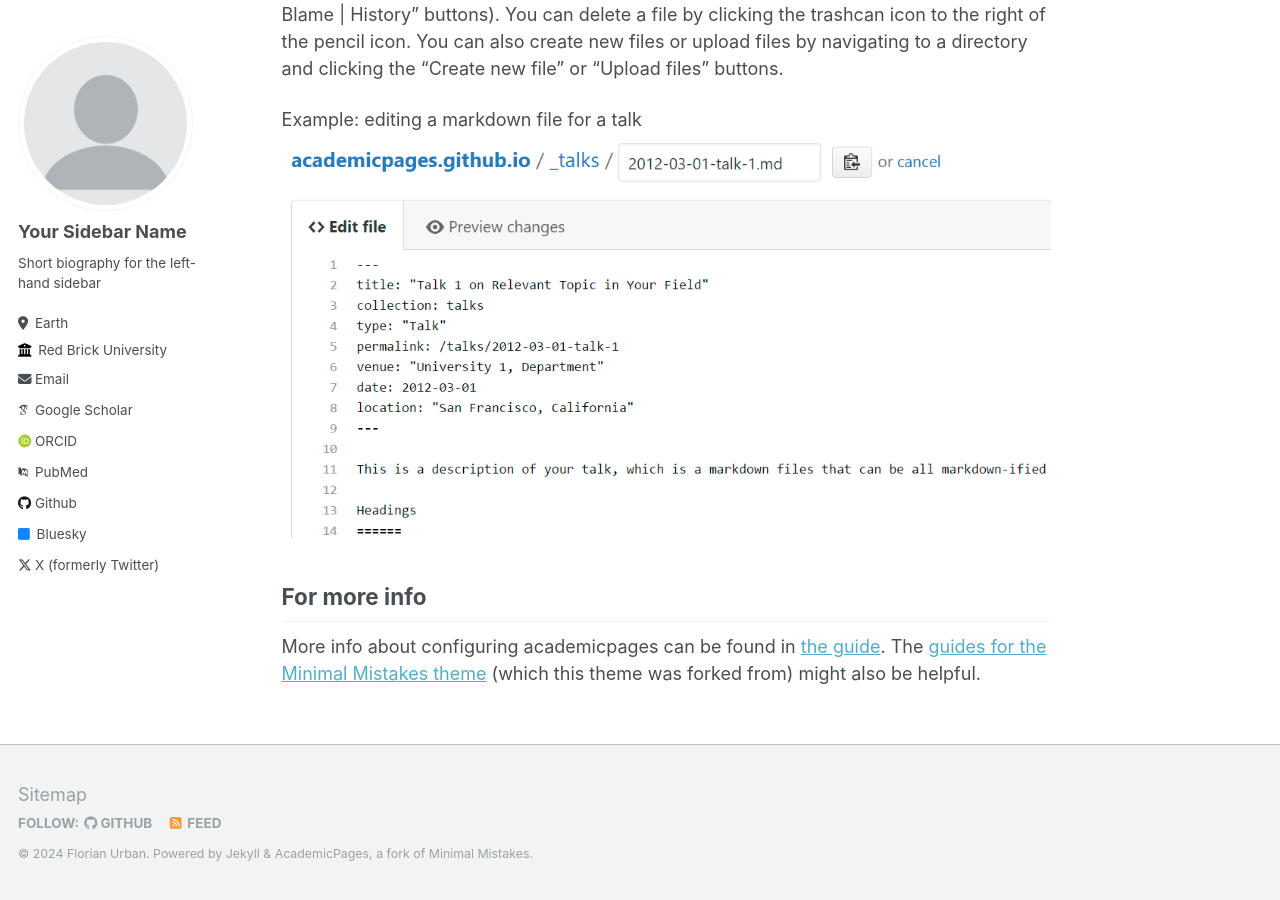
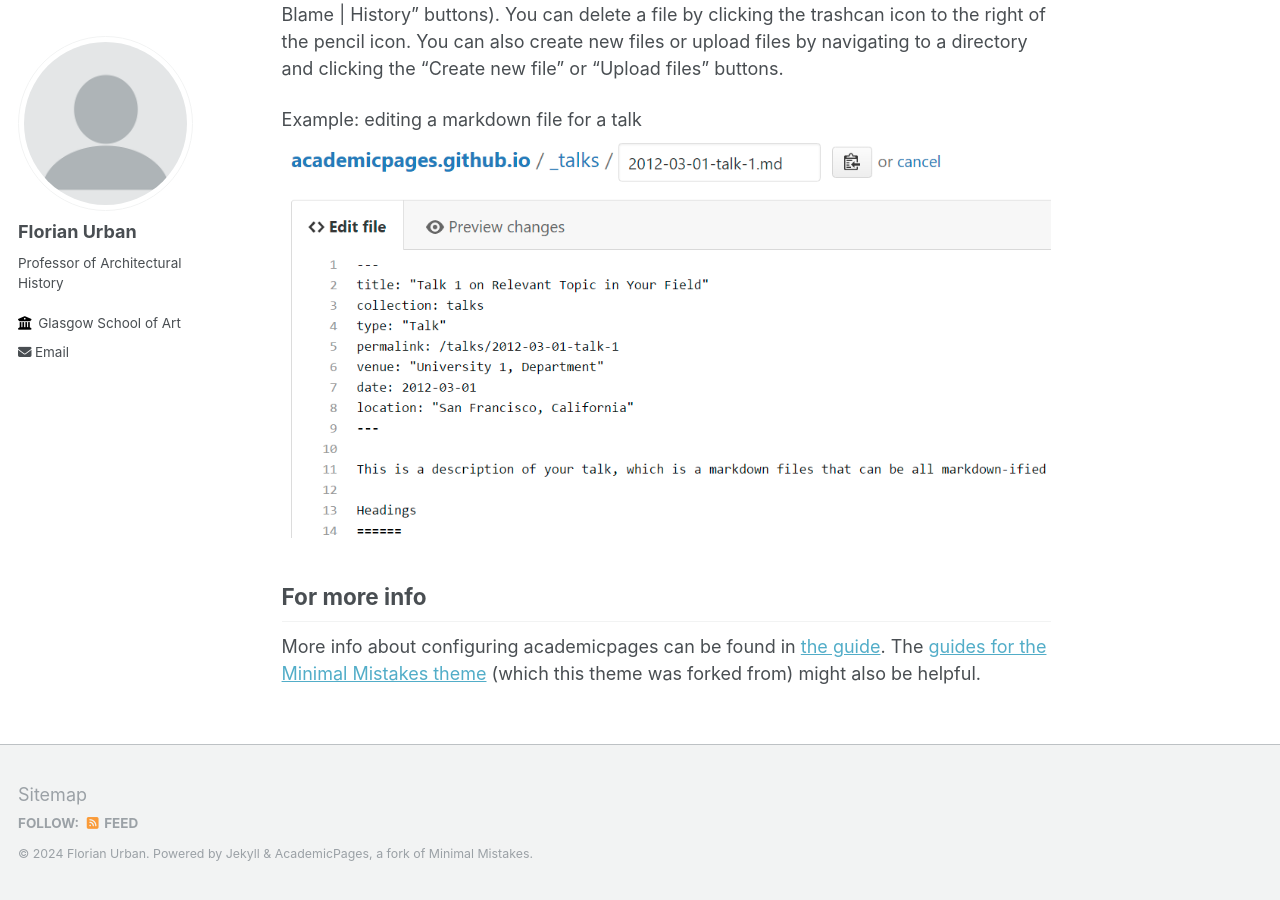
Before and after one commit to florianurban/florianurban.github.io, a Jekyll site: the page built from _pages/about.md, in a window 1280 px wide and 900 px high, scrolled down 2463 px. Built offline with Jekyll 4.4.1, drawn with Linux system fonts in a browser that asks for light colours; some web fonts are replaced.

Commit message:
Update _config.yml

```diff
--- a/_config.yml
+++ b/_config.yml
@@ -22,32 +22,32 @@ repository               : "academicpages/academicpages.github.io"
 author:
   # Biographic information
   avatar           : "profile.png"
-  name             : "Your Sidebar Name"
+  name             : "Florian Urban"
   pronouns         : # example: "she/her"
-  bio              : "Short biography for the left-hand sidebar"
-  location         : "Earth"
-  employer         : "Red Brick University"
+  bio              : "Professor of Architectural History"
+  location         : #"Earth"
+  employer         : "Glasgow School of Art"
   uri              : # URL
-  email            : "none@example.org"
+  email            : "f.urban@gsa.ac.uk"
 
   # Academic websites
   arxiv            : # URL - Update with the correct link to your profile
-  googlescholar    : "https://scholar.google.com/citations?user=PS_CX0AAAAAJ"
+  googlescholar    : #"https://scholar.google.com/citations?user=PS_CX0AAAAAJ"
   impactstory      : # URL
-  orcid            : "http://orcid.org/yourorcidurl"
-  pubmed           : "https://www.ncbi.nlm.nih.gov/pubmed/?term=john+snow"
+  orcid            : #"http://orcid.org/yourorcidurl"
+  pubmed           : #"https://www.ncbi.nlm.nih.gov/pubmed/?term=john+snow"
   researchgate     : # URL
 
   # Repositories and software development
   bitbucket        : # Username - Update with your username on the site
   codepen          : # Username
   dribbble         : # Username
-  github           : "academicpages"
+  github           : #"academicpages"
   kaggle           : # Username
   stackoverflow    : # User number or user number and name (i.e., use "1" or "1/jeff-atwood")
 
   # Social media
-  bluesky          : "bsky.app" # Replace this with you Bluesky username
+  bluesky          : #"bsky.app" # Replace this with you Bluesky username
   facebook         : # Username
   flickr           : # Username
   foursquare       : # Username
@@ -64,7 +64,7 @@ author:
   steam            : # Username
   telegram         : # URL
   tumblr           : # Username
-  twitter          : "UniofOxford"  # Replace this with your X / Twitter handle
+  twitter          : #"UniofOxford"  # Replace this with your X / Twitter handle
   vine             : # Username
   weibo            : # Username
   wikipedia        : # Username
@@ -199,16 +199,16 @@ kramdown:
 # Collections
 collections:
   teaching:
-    output: true
+    output: false
     permalink: /:collection/:path/
   publications:
     output: true
     permalink: /:collection/:path/
   portfolio:
-    output: true
+    output: false
     permalink: /:collection/:path/
   talks:
-    output: true
+    output: false
     permalink: /:collection/:path/
 
 
```
